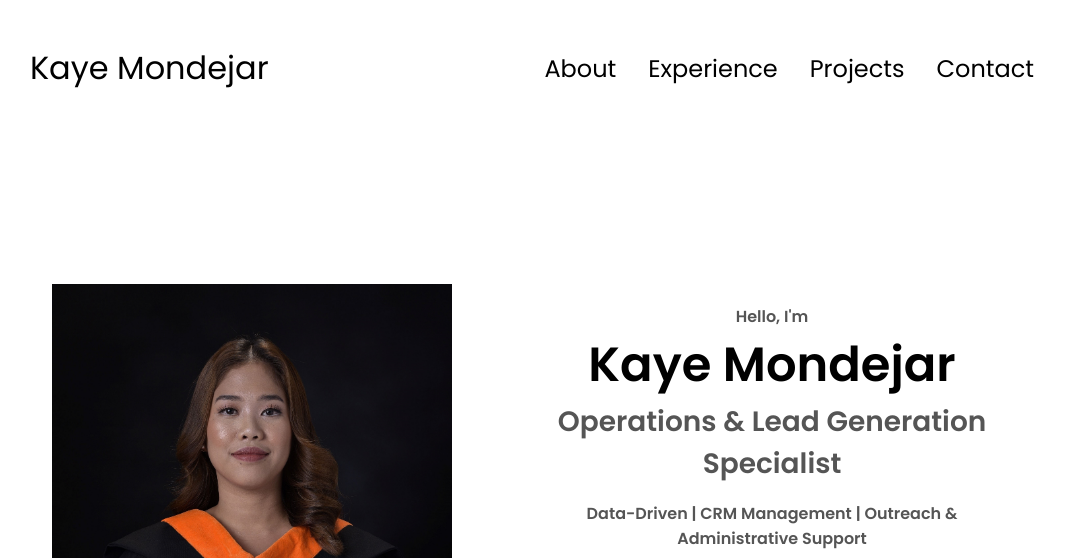
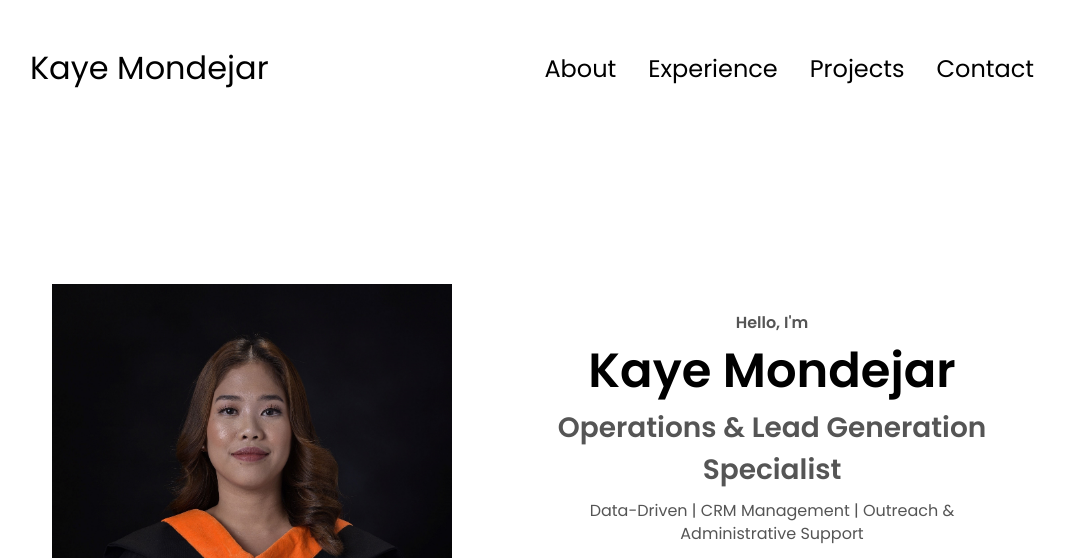
Before and after one commit to KayeMondejar/kayemondejar.github.io, a plain HTML site: page index.html in a window 1280 px wide. Shown: the top 558 px of the page, without its empty margins (108-1173 px from the left). Drawn offline with Linux system fonts and the light colour scheme.

Commit message:
Update style.css

```diff
--- a/style.css
+++ b/style.css
@@ -430,10 +430,11 @@
 footer p {
   text-align: center;
 }
-.section__text__p3 {
+.section__text .section__text__p3 {
   font-size: 1rem;
-  margin-top: 0.5rem;
+  font-weight: 400;
+  color: rgb(85, 85, 85);
+  margin-top: -0.4rem;
   margin-bottom: 1rem;
-  font-weight: 400;
-  color: #555;
+  line-height: 1.4;
 }
```
